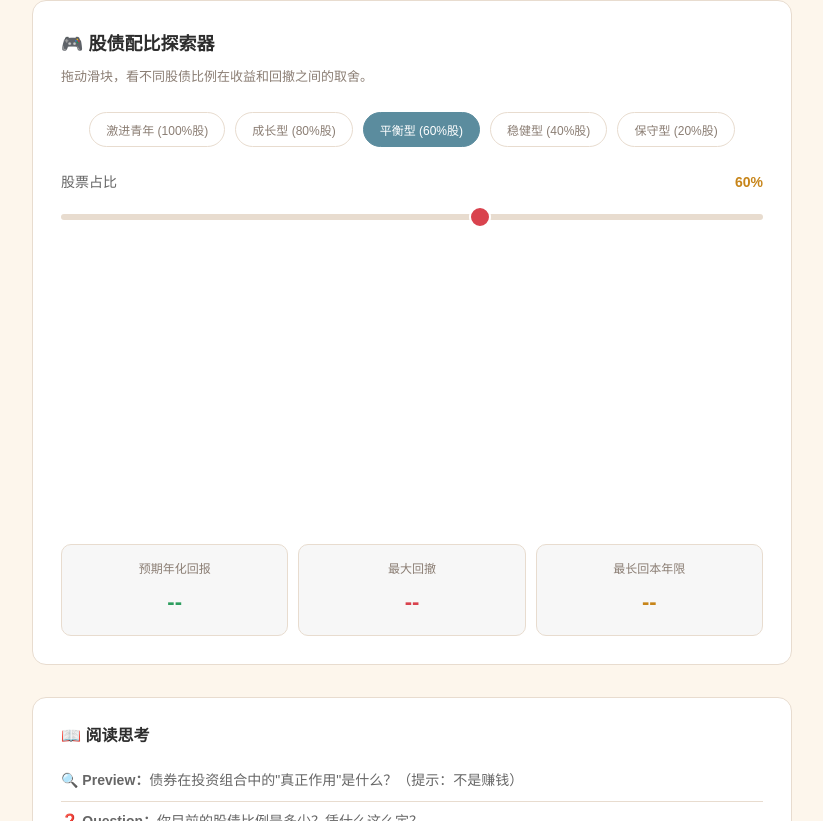
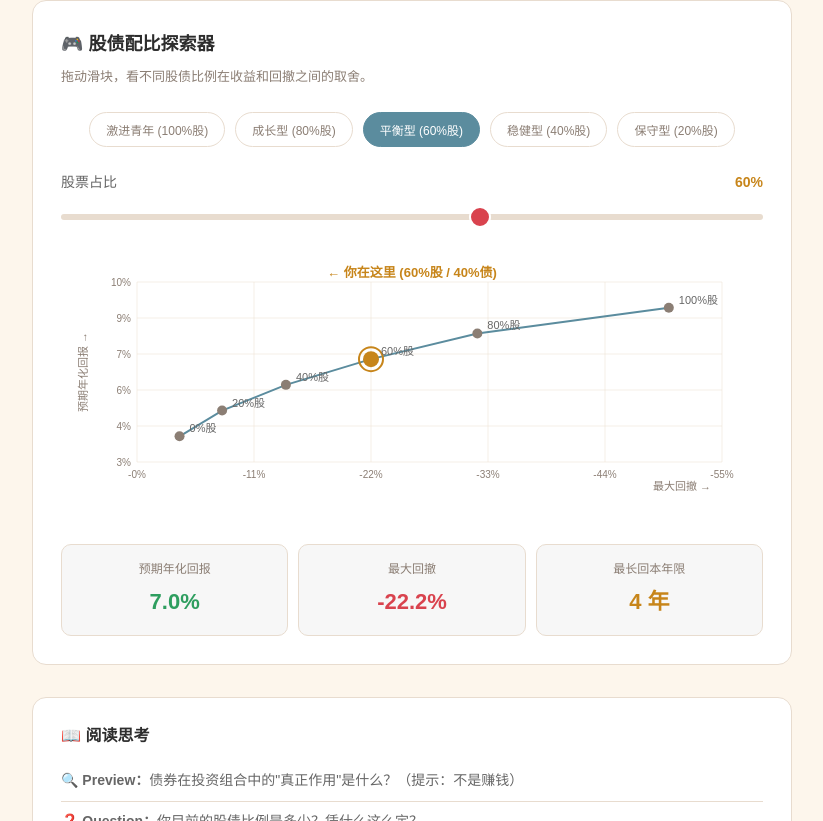
Before and after one commit to baihe42/changying-invest, a plain HTML site: page chapters/08-zhaiquan.html in a window 1280 px wide. Shown: the part 465-1286 px from the top of the page, without its empty margins (228-1051 px from the left). Drawn offline with Linux system fonts and the light colour scheme.

Commit message:
修复第8章：JS语法错误导致交互失效
- 修复 sed 操作遗留的注释语法错误（/ 应为 //）
- 修复 Canvas 图表硬编码的暗色主题颜色

```diff
--- a/chapters/08-zhaiquan.html
+++ b/chapters/08-zhaiquan.html
@@ -164,8 +164,7 @@
     const pad = { top:30, right:40, bottom:50, left:75 };
     const pw = w - pad.left - pad.right, ph = h - pad.top - pad.bottom;
 
-    // Draw scatter of known points
-    / Generate chart points from the same formula
+    // 根据公式动态生成散点（与上方数值一致）
     const points = [
       { stock: 0,   ret: 4,  dd: 4 },
       { stock: 20,  ret: 5,  dd: 8 },
@@ -182,17 +181,17 @@
     function yPos(ret) { return pad.top + ph - ((ret - minRet) / (maxRet - minRet)) * ph; }
 
     // Grid
-    ctx.strokeStyle = '#1f3050'; ctx.lineWidth = 0.5;
+    ctx.strokeStyle = '#e8dccf'; ctx.lineWidth = 0.5;
     for (let i = 0; i <= 5; i++) {
       const x = pad.left + (i/5)*pw, y = pad.top + (i/5)*ph;
       ctx.beginPath(); ctx.moveTo(pad.left,y); ctx.lineTo(w-pad.right,y); ctx.stroke();
       ctx.beginPath(); ctx.moveTo(x,pad.top); ctx.lineTo(x,pad.top+ph); ctx.stroke();
-      ctx.fillStyle = '#8899aa'; ctx.font = '10px "PingFang SC","Microsoft YaHei",sans-serif'; ctx.textAlign = 'right';
+      ctx.fillStyle = '#8b7e74'; ctx.font = '10px "PingFang SC","Microsoft YaHei",sans-serif'; ctx.textAlign = 'right';
       ctx.fillText((minRet + (maxRet-minRet)*(5-i)/5).toFixed(0)+'%', pad.left-6, y+4);
       ctx.textAlign = 'center';
       ctx.fillText('-' + (minDd + (maxDd-minDd)*i/5).toFixed(0)+'%', x, pad.top+ph+16);
     }
-    ctx.fillStyle = '#8899aa'; ctx.font = '11px "PingFang SC","Microsoft YaHei",sans-serif';
+    ctx.fillStyle = '#8b7e74'; ctx.font = '11px "PingFang SC","Microsoft YaHei",sans-serif';
     ctx.fillText('最大回撤 →', w - pad.right - 40, pad.top+ph+28);
     ctx.save(); ctx.translate(pad.left-50, pad.top+ph/2); ctx.rotate(-Math.PI/2);
     ctx.fillText('预期年化回报 →', 0, 0); ctx.restore();
@@ -208,7 +207,7 @@
 
     // Draw points
     points.forEach(pt => {
-      ctx.fillStyle = pt.stock === stockPct ? '#c7851a' : '#3a5070';
+      ctx.fillStyle = pt.stock === stockPct ? '#c7851a' : '#8b7e74';
       ctx.beginPath();
       ctx.arc(xPos(pt.dd), yPos(pt.ret), pt.stock === stockPct ? 8 : 5, 0, Math.PI*2);
       ctx.fill();
@@ -219,7 +218,7 @@
     });
 
     // Labels for key points
-    ctx.fillStyle = '#ccc'; ctx.font = '11px "PingFang SC","Microsoft YaHei",sans-serif'; ctx.textAlign = 'left';
+    ctx.fillStyle = '#666'; ctx.font = '11px "PingFang SC","Microsoft YaHei",sans-serif'; ctx.textAlign = 'left';
     points.forEach(pt => {
       if (pt.stock % 20 === 0) {
         ctx.fillText(pt.stock + '%股', xPos(pt.dd) + 10, yPos(pt.ret) - 4);
```
